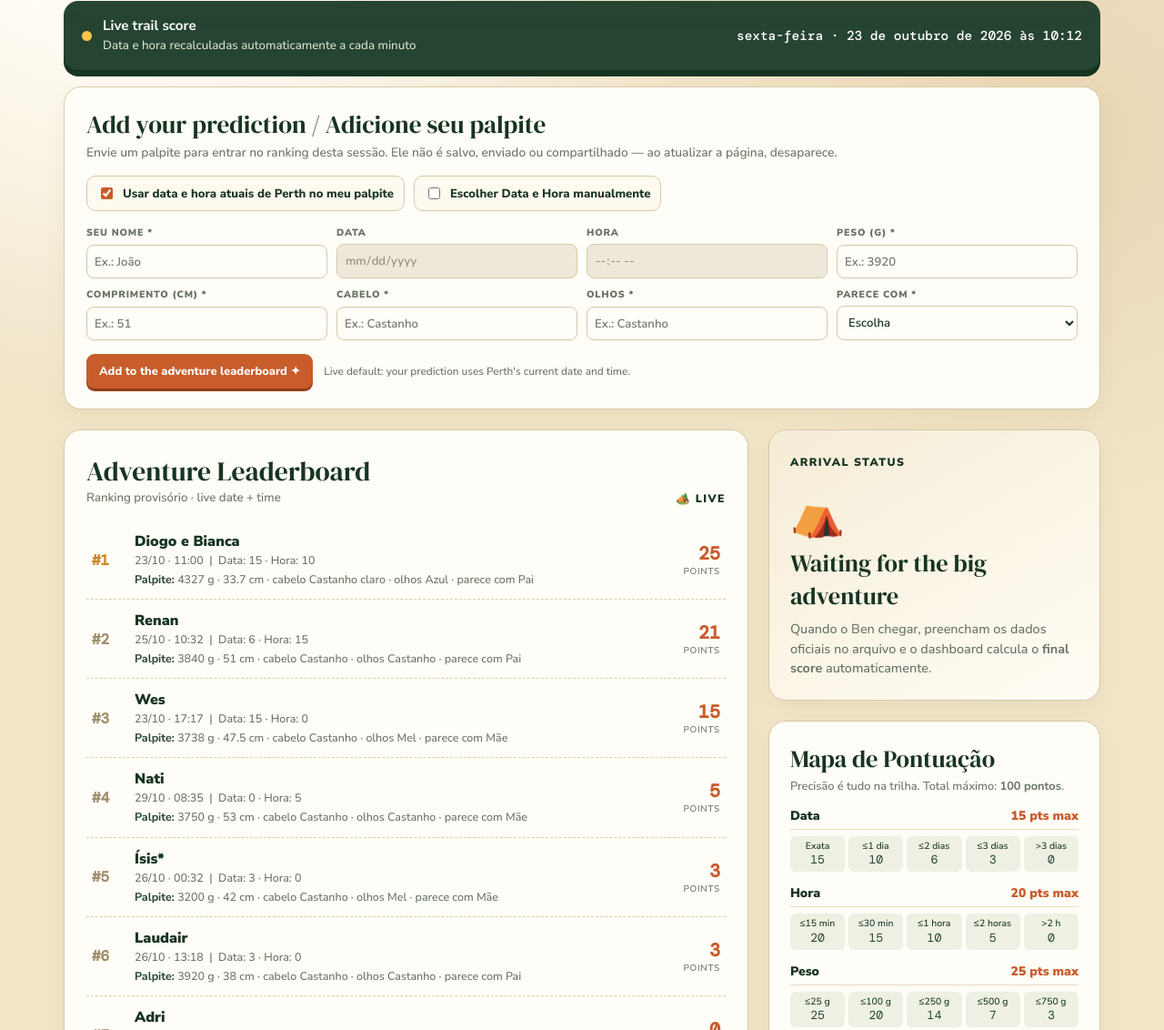
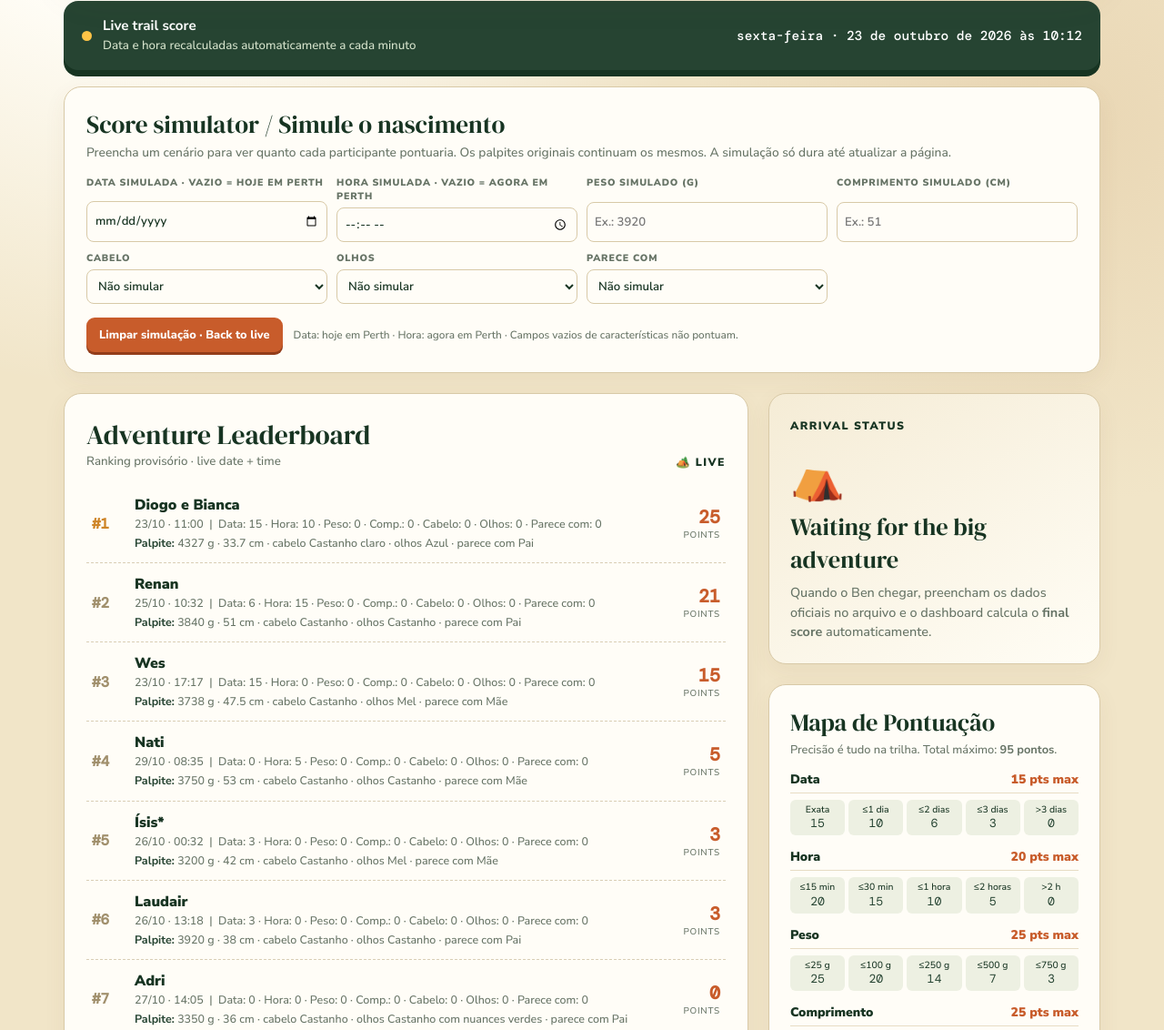
Before and after one commit to vfidelix/ben-dashboard, a plain HTML site: page index.html in a window 1280 px wide. Shown: the part 402-1534 px from the top of the page at 91% size. Drawn offline with nearby package versions, Linux system fonts and the light colour scheme.

Commit message:
Replace new prediction form with temporary live score simulator

```diff
--- a/index.html
+++ b/index.html
@@ -25,28 +25,20 @@
       <div class="clock" id="clock">Loading Perth time…</div>
     </section>
     <section class="panel reference-panel">
-      <h2>Add your prediction / Adicione seu palpite</h2>
-      <p class="reference-intro">Envie um palpite para entrar no ranking desta sessão. Ele não é salvo, enviado ou compartilhado — ao atualizar a página, desaparece.</p>
-      <form id="predictionForm">
-        <div class="mode-choice">
-          <label><input id="useNow" type="checkbox" checked> Usar data e hora atuais de Perth no meu palpite</label>
-          <label><input id="enterDateTime" type="checkbox"> Escolher Data e Hora manualmente</label>
-        </div>
-        <div class="arrival-fields">
-          <div class="field"><label for="predictionName">Seu nome *</label><input id="predictionName" required maxlength="40" placeholder="Ex.: João"></div>
-          <div class="field"><label for="predictionDate">Data</label><input id="predictionDate" type="date" disabled></div>
-          <div class="field"><label for="predictionTime">Hora</label><input id="predictionTime" type="time" disabled></div>
-          <div class="field"><label for="predictionWeight">Peso (g) *</label><input id="predictionWeight" required type="number" min="0" step="1" placeholder="Ex.: 3920"></div>
-          <div class="field"><label for="predictionLength">Comprimento (cm) *</label><input id="predictionLength" required type="number" min="0" step="0.1" placeholder="Ex.: 51"></div>
-          <div class="field"><label for="predictionHair">Cabelo *</label><input id="predictionHair" required list="hairOptions" placeholder="Ex.: Castanho"></div>
-          <div class="field"><label for="predictionEyes">Olhos *</label><input id="predictionEyes" required list="eyeOptions" placeholder="Ex.: Castanho"></div>
-          <div class="field"><label for="predictionResemblance">Parece com *</label><select id="predictionResemblance" required><option value="">Escolha</option><option>Pai</option><option>Mãe</option></select></div>
-        </div>
-        <datalist id="hairOptions"><option>Castanho</option><option>Castanho claro</option><option>Claro</option></datalist>
-        <datalist id="eyeOptions"><option>Castanho</option><option>Mel</option><option>Azul</option><option>Verde claro</option></datalist>
-        <div class="form-actions"><button type="submit">Add to the adventure leaderboard ✦</button><span id="predictionHelp">Data e Hora atuais serão usadas automaticamente.</span></div>
-      </form>
-    </section>
+<h2>Score simulator / Simule o nascimento</h2>
+<p class="reference-intro">Preencha um cenário para ver quanto cada participante pontuaria. Os palpites originais continuam os mesmos. A simulação só dura até atualizar a página.</p>
+<form id="simulationForm">
+<div class="arrival-fields">
+<div class="field"><label for="simDate">Data simulada · vazio = hoje em Perth</label><input id="simDate" type="date"  ></div>
+<div class="field"><label for="simTime">Hora simulada · vazio = agora em Perth</label><input id="simTime" type="time"  ></div>
+<div class="field"><label for="simWeight">Peso simulado (g)</label><input id="simWeight" type="number" placeholder="Ex.: 3920" min="0" step="any"></div>
+<div class="field"><label for="simLength">Comprimento simulado (cm)</label><input id="simLength" type="number" placeholder="Ex.: 51" min="0" step="any"></div>
+<div class="field"><label for="simHair">Cabelo</label><select id="simHair"><option value="">Não simular</option><option>Castanho</option><option>Castanho claro</option><option>Claro</option></select></div>
+<div class="field"><label for="simEyes">Olhos</label><select id="simEyes"><option value="">Não simular</option><option>Castanho</option><option>Mel</option><option>Azul</option><option>Verde claro</option><option>Castanho com nuances verdes</option></select></div>
+<div class="field"><label for="simResemblance">Parece com</label><select id="simResemblance"><option value="">Não simular</option><option>Pai</option><option>Mãe</option></select></div>
+</div>
+<div class="form-actions"><button type="reset">Limpar simulação · Back to live</button><span id="simulationHelp" role="status" aria-live="polite"></span></div>
+</form></section>
     <section class="grid">
       <article class="panel ranking">
         <div class="section-head"><div><h2>Adventure Leaderboard</h2><p id="scoreNote">Ranking provisório · date + time only</p></div><span class="tag">🏕️ Live</span></div>
@@ -60,7 +52,7 @@
           <p>Quando o Ben chegar, preencham os dados oficiais no arquivo e o dashboard calcula o <b>final score</b> automaticamente.</p>
         </section>
         <section class="panel rules">
-          <h2>Mapa de Pontuação</h2><p>Precisão é tudo na trilha. Total máximo: <b>100 pontos</b>.</p>
+          <h2>Mapa de Pontuação</h2><p>Precisão é tudo na trilha. Total máximo: <b>95 pontos</b>.</p>
           <div class="rule-group"><div class="rule-title"><span>Data</span><em>15 pts max</em></div><div class="steps"><div class="step">Exata<b>15</b></div><div class="step">≤1 dia<b>10</b></div><div class="step">≤2 dias<b>6</b></div><div class="step">≤3 dias<b>3</b></div><div class="step">&gt;3 dias<b>0</b></div></div></div>
           <div class="rule-group"><div class="rule-title"><span>Hora</span><em>20 pts max</em></div><div class="steps"><div class="step">≤15 min<b>20</b></div><div class="step">≤30 min<b>15</b></div><div class="step">≤1 hora<b>10</b></div><div class="step">≤2 horas<b>5</b></div><div class="step">&gt;2 h<b>0</b></div></div></div>
           <div class="rule-group"><div class="rule-title"><span>Peso</span><em>25 pts max</em></div><div class="steps"><div class="step">≤25 g<b>25</b></div><div class="step">≤100 g<b>20</b></div><div class="step">≤250 g<b>14</b></div><div class="step">≤500 g<b>7</b></div><div class="step">≤750 g<b>3</b></div></div></div>
@@ -88,30 +80,16 @@ const predictions = [
   ["Su","02/11","13:02",3950,42,"Castanho","Castanho","Mãe"]
 ].map(([name,date,time,weight,length,hair,eyes,resemblance])=>({name,date,time,weight,length,hair,eyes,resemblance}));
 
-// Once Benjamin arrives, replace null values below with the official details.
-// Example: { date:"2026-10-26", time:"13:18", weight:3920, length:51, hair:"Castanho", eyes:"Castanho", resemblance:"Pai" }
-const officialArrival = null;
-
-function perthNow(){
- const p=perthParts();
- return {date:String(p.year)+"-"+String(p.month).padStart(2,"0")+"-"+String(p.day).padStart(2,"0"),time:String(p.hour).padStart(2,"0")+":"+String(p.minute).padStart(2,"0")};
-}
-function syncPredictionDateTime(){
- const choose=document.getElementById("enterDateTime").checked;
- document.getElementById("useNow").checked=!choose;
- ["predictionDate","predictionTime"].forEach(id=>document.getElementById(id).disabled=!choose);
- document.getElementById("predictionHelp").textContent=choose?"Manual mode: use the date/time you enter; leave either blank to use Perth now for that value.":"Live default: your prediction uses Perth's current date and time.";
-}
-function setupPredictionForm(){
- document.getElementById("useNow").addEventListener("change",()=>{if(document.getElementById("useNow").checked)document.getElementById("enterDateTime").checked=false;syncPredictionDateTime()});
- document.getElementById("enterDateTime").addEventListener("change",()=>{if(document.getElementById("enterDateTime").checked)document.getElementById("useNow").checked=false;syncPredictionDateTime()});
- document.getElementById("predictionForm").addEventListener("submit",event=>{
-  event.preventDefault();
-  const now=perthNow(), dateInput=document.getElementById("predictionDate").value, timeInput=document.getElementById("predictionTime").value;
-  predictions.push({name:document.getElementById("predictionName").value.trim(),date:dateInput?dateInput.split("-").reverse().map((part,index)=>index===0?part:part).join("/").replace(/^(\d{2})\/(\d{2})\/(\d{4})$/,"$1/$2"):now.date.slice(8)+"/"+now.date.slice(5,7),time:timeInput||now.time,weight:Number(document.getElementById("predictionWeight").value),length:Number(document.getElementById("predictionLength").value),hair:document.getElementById("predictionHair").value.trim(),eyes:document.getElementById("predictionEyes").value.trim(),resemblance:document.getElementById("predictionResemblance").value});
-  event.target.reset();document.getElementById("useNow").checked=true;syncPredictionDateTime();render();
- });
- syncPredictionDateTime();
+const simulationIds=["simDate","simTime","simWeight","simLength","simHair","simEyes","simResemblance"];
+function simulationReference(){
+ const p=perthParts(), value=id=>document.getElementById(id).value;
+ const date=value("simDate"), time=value("simTime");
+ return {date:date?new Date(date+"T00:00:00Z"):new Date(Date.UTC(+p.year,+p.month-1,+p.day)),
+ minutes:time?Number(time.slice(0,2))*60+Number(time.slice(3,5)):+p.hour*60 + +p.minute,
+ weight:value("simWeight")===""?null:Number(value("simWeight")),
+ length:value("simLength")===""?null:Number(value("simLength")),
+ hair:value("simHair"),eyes:value("simEyes"),resemblance:value("simResemblance"),
+ simulated:simulationIds.some(id=>value(id)!==""),dateManual:Boolean(date),timeManual:Boolean(time)};
 }
 const perthParts = () => Object.fromEntries(new Intl.DateTimeFormat("en-CA",{timeZone:"Australia/Perth",year:"numeric",month:"2-digit",day:"2-digit",hour:"2-digit",minute:"2-digit",weekday:"short",hourCycle:"h23"}).formatToParts(new Date()).filter(x=>x.type!=="literal").map(x=>[x.type,x.value]));
 const scoreByThresholds=(diff,thresholds)=>{for(const [limit,score] of thresholds)if(diff<=limit)return score;return 0};
@@ -133,25 +111,24 @@ function scoreRows(reference){
   return {...x,dateScore,timeScore,weightScore,lengthScore,hairScore,eyesScore,resemblanceScore,total:dateScore+timeScore+weightScore+lengthScore+hairScore+eyesScore+resemblanceScore};
  }).sort((a,b)=>b.total-a.total||a.name.localeCompare(b.name));
 }
-function liveScores(){
- const p=perthParts();
- return scoreRows({date:new Date(Date.UTC(+p.year,+p.month-1,+p.day)),minutes:+p.hour*60 + +p.minute});
-}
-function finalScores(){
- const [h,m]=officialArrival.time.split(":").map(Number);
- return scoreRows({...officialArrival,date:new Date(officialArrival.date+"T00:00:00Z"),minutes:h*60+m});
-}
-function fmtDate(date){const [d,m]=date.split("/");return d+"/"+m+"/"+year}
 function render(){
  const nowText=new Intl.DateTimeFormat("pt-BR",{timeZone:"Australia/Perth",weekday:"long",day:"2-digit",month:"long",year:"numeric",hour:"2-digit",minute:"2-digit",hour12:false}).format(new Date());
  document.getElementById("clock").textContent=nowText.replace(",", " ·");
  document.getElementById("scoreNote").textContent="Ranking provisório · live date + time";
  document.querySelector(".live strong").textContent="Live trail score";
  document.querySelector(".live small").textContent="Data e hora recalculadas automaticamente a cada minuto";
- const rows=liveScores();
- document.getElementById("ranking").innerHTML=rows.map((x,i)=>'<div class="rider"><div class="rank">#'+(i+1)+'</div><div><div class="name">'+x.name+'</div><div class="details">'+x.date+' · '+x.time+' &nbsp;|&nbsp; Data: '+x.dateScore+' · Hora: '+x.timeScore+'<span class="prediction-line"><b>Palpite:</b> '+x.weight+' g · '+x.length+' cm · cabelo '+x.hair+' · olhos '+x.eyes+' · parece com '+x.resemblance+'</span></div></div><div class="points"><b>'+x.total+'</b><small>points</small></div></div>').join("");
+ const ref=simulationReference(), rows=scoreRows(ref);
+ document.getElementById("scoreNote").textContent=ref.simulated?"Simulação ativa · ranking de todos os palpites":"Ranking provisório · live date + time";
+ document.querySelector(".live strong").textContent=ref.simulated?"Simulation trail score":"Live trail score";
+ document.getElementById("simulationHelp").textContent="Data: "+(ref.dateManual?"simulada":"hoje em Perth")+" · Hora: "+(ref.timeManual?"simulada":"agora em Perth")+" · Campos vazios de características não pontuam.";
+
+ document.getElementById("ranking").innerHTML=rows.map((x,i)=>'<div class="rider"><div class="rank">#'+(i+1)+'</div><div><div class="name">'+x.name+'</div><div class="details">'+x.date+' · '+x.time+' &nbsp;|&nbsp; Data: '+x.dateScore+' · Hora: '+x.timeScore+' · Peso: '+x.weightScore+' · Comp.: '+x.lengthScore+' · Cabelo: '+x.hairScore+' · Olhos: '+x.eyesScore+' · Parece com: '+x.resemblanceScore+'<span class="prediction-line"><b>Palpite:</b> '+x.weight+' g · '+x.length+' cm · cabelo '+x.hair+' · olhos '+x.eyes+' · parece com '+x.resemblance+'</span></div></div><div class="points"><b>'+x.total+'</b><small>points</small></div></div>').join("");
 }
-setupPredictionForm();render(); setInterval(render,60000);
+document.getElementById("simulationForm").addEventListener("input",render);
+document.getElementById("simulationForm").addEventListener("change",render);
+document.getElementById("simulationForm").addEventListener("submit",event=>event.preventDefault());
+document.getElementById("simulationForm").addEventListener("reset",()=>setTimeout(render,0));
+render(); setInterval(render,60000);
 </script>
 </body>
 </html>
```
